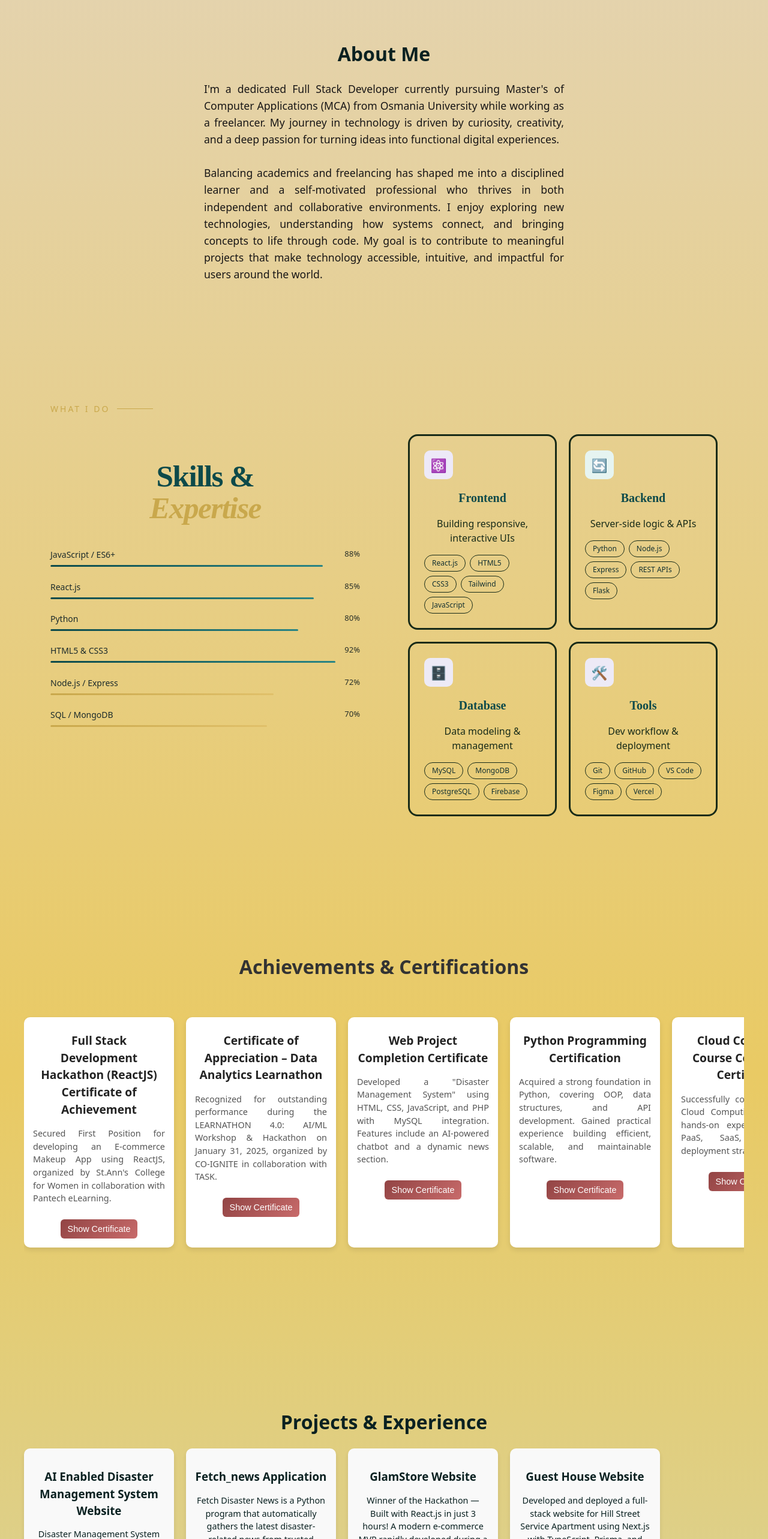
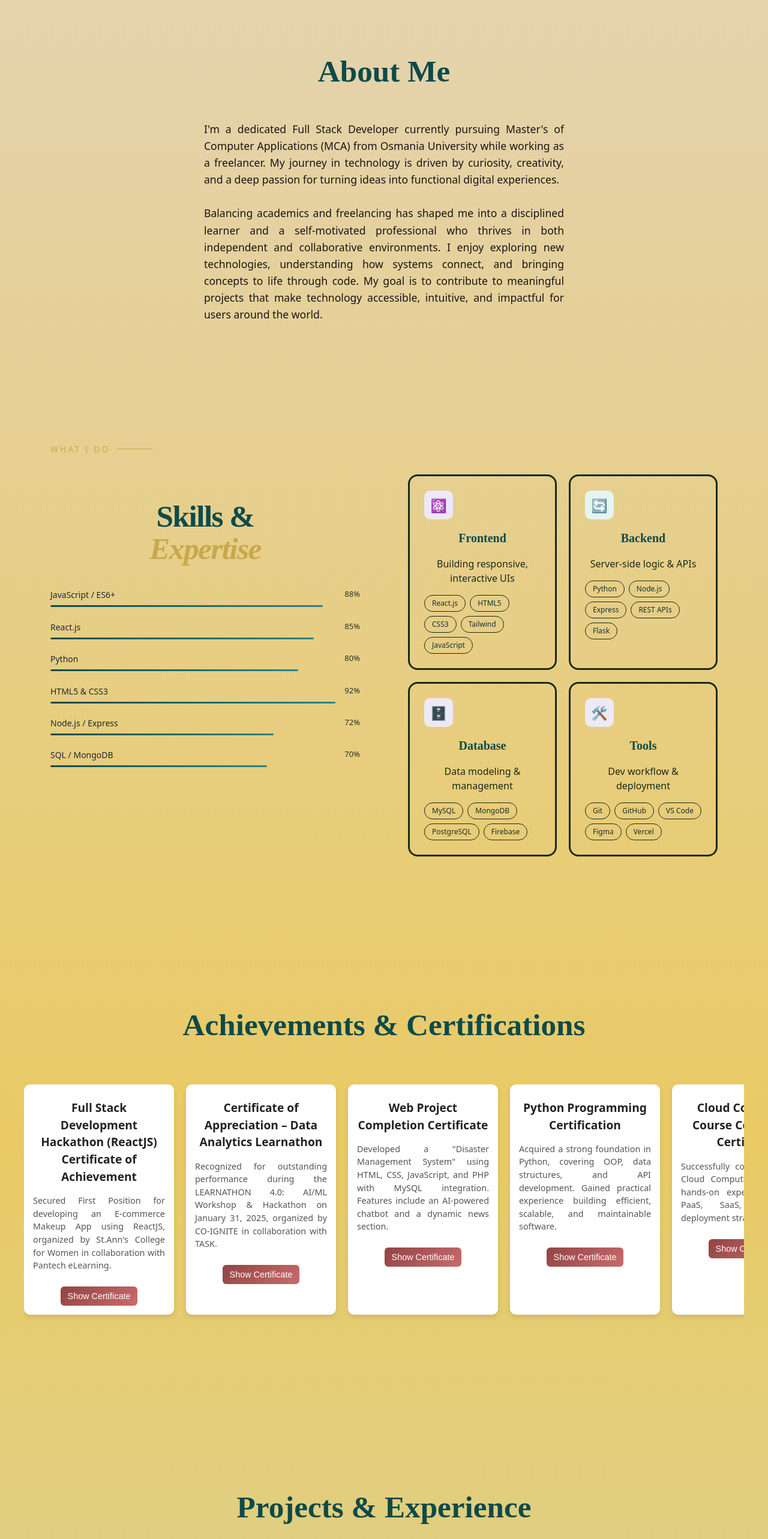
Before and after one commit to Saniahyd1/portfolio, a React (Vite) app: page / in a window 1280 px wide. Shown: the part 881-3447 px from the top of the page at 60% size. Built offline with nearby package versions, Linux system fonts and the light colour scheme.

Commit message:
little more updated

```diff
--- a/src/App.css
+++ b/src/App.css
@@ -61,10 +61,11 @@
   animation: fadeInFloat 2.5s ease-in-out forwards, float 3s ease-in-out infinite;
 }
 
-#about h2, #projects h2, #contact h2 #skills h2{
-  font-size: 2rem;
-  margin-bottom: 20px;
-  color: #0a2121;
+#about h1 {
+  font-family: 'Playfair Display', serif;
+  font-size: clamp(36px, 4vw, 52px);
+  font-weight: 700;
+  color: #0d4a4a;
 }
 #about p, #contact p {
   font-size: 1.1rem;
@@ -246,9 +247,12 @@
 
 }
 
-.resume-section h2 {
+.resume-section h1 {
   font-size: 2rem;
-  color: #0a2121;
+  color: #0d4a4a;
+  font-family: 'Playfair Display', serif;
+  font-size: clamp(36px, 4vw, 52px);
+  font-weight: 700;
   margin-bottom: 15px;
 }
 
@@ -298,9 +302,12 @@
 }
 
 .achievements-section h2 {
-  font-size: 2rem;
+
   margin-bottom: 40px;
-  color: #333;
+  color: #0d4a4a;
+  font-family: 'Playfair Display', serif;
+  font-size: clamp(36px, 4vw, 52px);
+  font-weight: 700;
 }
 
 .achievements-scroll {
@@ -392,6 +399,15 @@
   border-radius: 8px;
   display: block;
   transition: opacity 0.3s ease-in-out;
+}
+#projects h1 {
+  font-size: 2rem;
+  margin-bottom: 40px;
+  color: #0d4a4a;
+  font-family: 'Playfair Display', serif;
+  font-size: clamp(36px, 4vw, 52px);
+  font-weight: 700;
+
 }
 .projects-row {
   display: flex;
--- a/src/App.jsx
+++ b/src/App.jsx
@@ -129,7 +129,7 @@ function App() {
 
       {/* ── About ────────────────────────────────────── */}
       <section id="about">
-        <h2>About Me</h2>
+        <h1>About Me</h1>
         <p>
           I'm a dedicated Full Stack Developer currently pursuing Master's of Computer
           Applications (MCA) from Osmania University while working as a freelancer.
@@ -161,8 +161,8 @@ function App() {
                 { name: "React.js",          pct: 85, gold: false },
                 { name: "Python",            pct: 80, gold: false },
                 { name: "HTML5 & CSS3",      pct: 92, gold: false },
-                { name: "Node.js / Express", pct: 72, gold: true  },
-                { name: "SQL / MongoDB",     pct: 70, gold: true  },
+                { name: "Node.js / Express", pct: 72, gold: false  },
+                { name: "SQL / MongoDB",     pct: 70, gold: false },
               ].map((s) => (
                 <div className="skill-bar-row" key={s.name}>
                   <div className="skill-bar-meta">
@@ -232,7 +232,7 @@ function App() {
 
       {/* ── Projects ─────────────────────────────────── */}
       <section id="projects">
-        <h2>Projects & Experience</h2>
+        <h1>Projects & Experience</h1>
         <div className="projects-row">
           <div className="project-card">
             <h3>AI Enabled Disaster Management System Website</h3>
```
